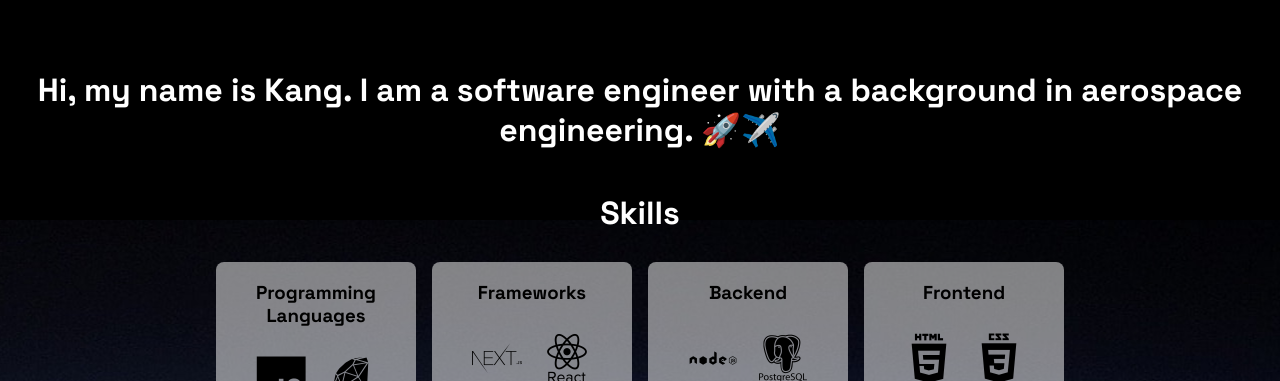
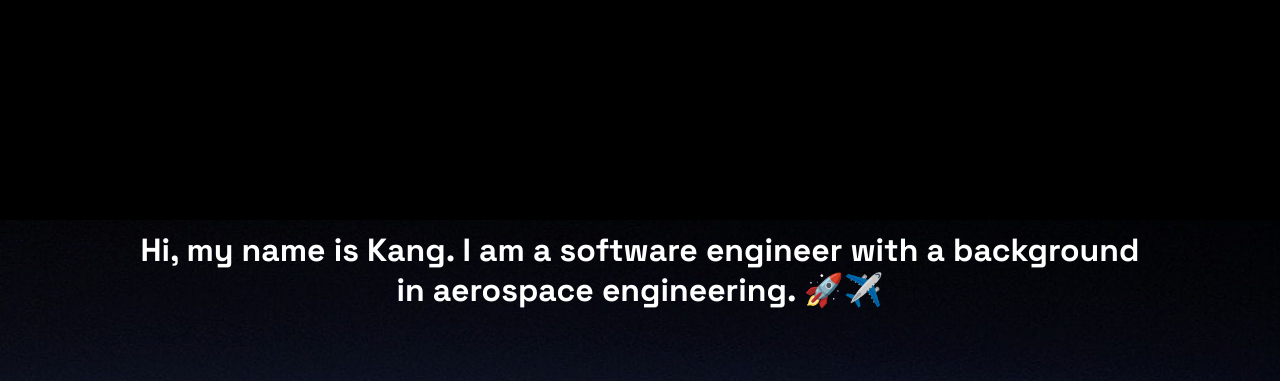
Before and after one commit to kanghsieh/profile, a Next.js app: page / in a window 1280 px wide. Shown: the part 120-501 px from the top of the page. Built offline with nearby package versions, Linux system fonts and the light colour scheme.

Commit message:
added more spacing between containers

```diff
--- a/components/about-me/about-me.module.scss
+++ b/components/about-me/about-me.module.scss
@@ -4,6 +4,7 @@ $background: rgba($color: white, $alpha: 0.5);
   display: flex;
   flex-direction: column;
   justify-content: center;
+  margin-top: 30vh;
 }
 
 .bio {
--- a/components/contact/contact-me.module.scss
+++ b/components/contact/contact-me.module.scss
@@ -0,0 +1,3 @@
+.container {
+  margin-top: 20vh;
+}
--- a/components/layout/layout.module.scss
+++ b/components/layout/layout.module.scss
@@ -12,6 +12,9 @@
   height: 70vh;
   padding: 0;
   scrollbar-width: thin;
+  display: flex;
+  flex-direction: column;
+  align-items: center;
 }
 
 // .img {
--- a/components/project/projects.module.scss
+++ b/components/project/projects.module.scss
@@ -1,3 +1,7 @@
+.container {
+  margin-top: 20vh;
+}
+
 .projects {
   display: flex;
   justify-content: center;
--- a/styles/Home.module.scss
+++ b/styles/Home.module.scss
@@ -1,3 +1,4 @@
 .container {
-
+  margin-top: 20vh;
+  width: 80%;
 }
```
